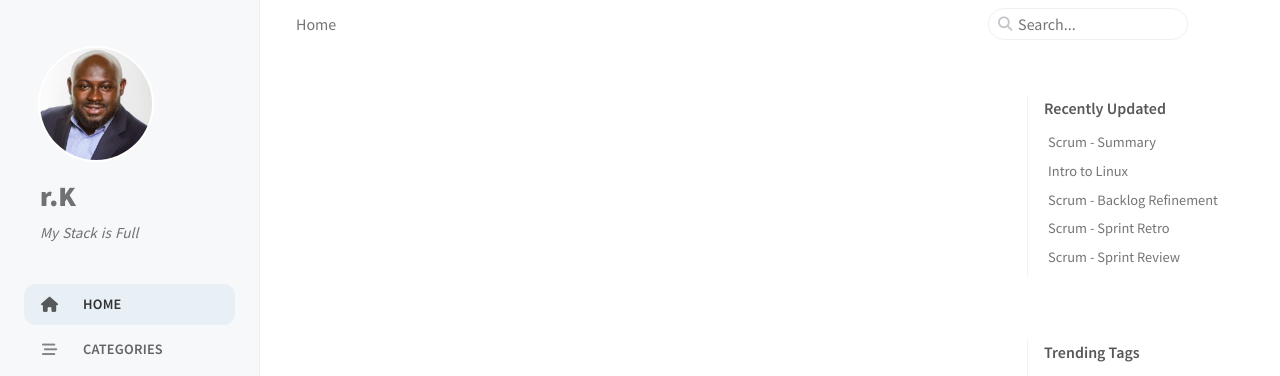
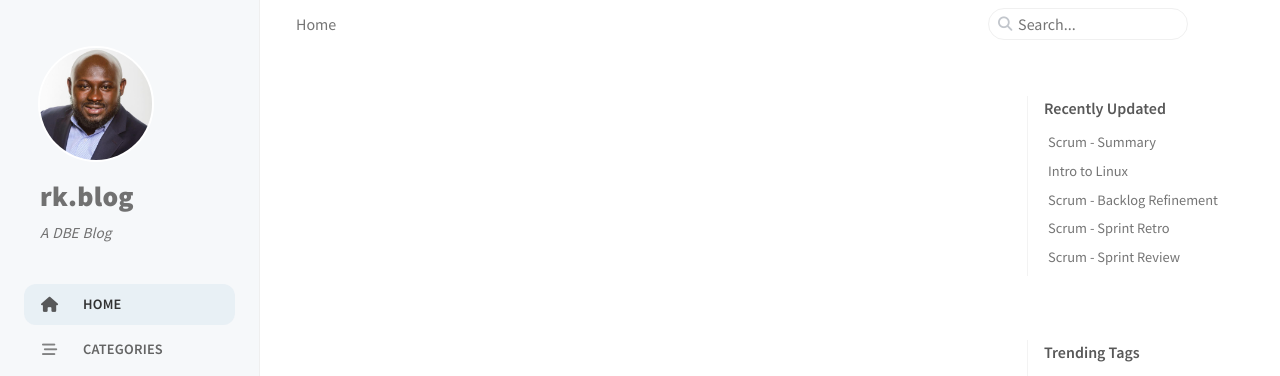
Before and after one commit to RKKoranteng/rkkoranteng-blog, a Jekyll site: the page built from index.html, in a window 1280 px wide. Shown: the top 376 px of the page. Built offline with Jekyll 4.4.1, drawn with Linux system fonts in a browser that asks for light colours; cached includes are drawn as plain includes.

Commit message:
change tag and title

```diff
--- a/_config.yml
+++ b/_config.yml
@@ -14,9 +14,9 @@ timezone: America/New_York
 # jekyll-seo-tag settings › https://github.com/jekyll/jekyll-seo-tag/blob/master/docs/usage.md
 # ↓ --------------------------
 
-title: r.K # the main title
+title: rk.blog # the main title
 
-tagline: My Stack is Full  # it will display as the sub-title
+tagline: A DBE Blog  # it will display as the sub-title
 
 description: >- # used by seo meta and the atom feed
   Blogging about databases, automation, cloud and my continuous improvement DevOps journey.
```
